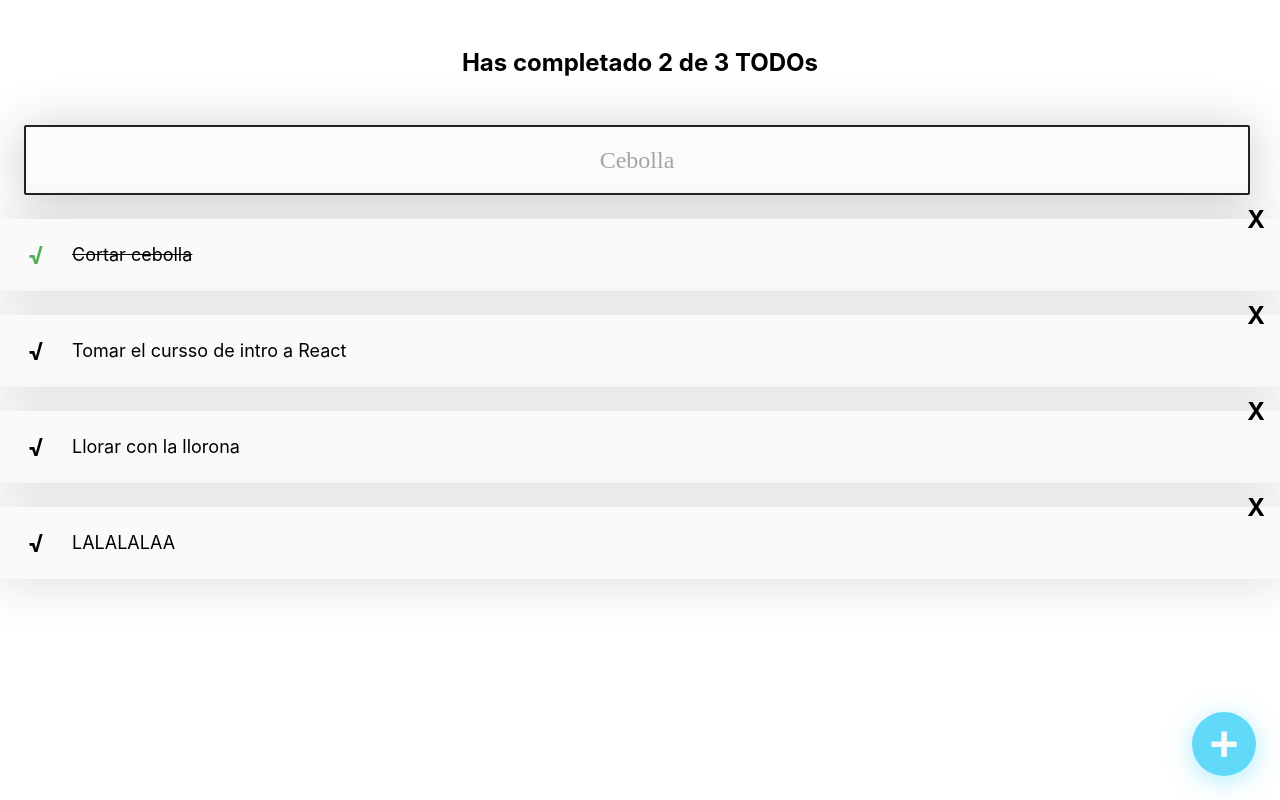
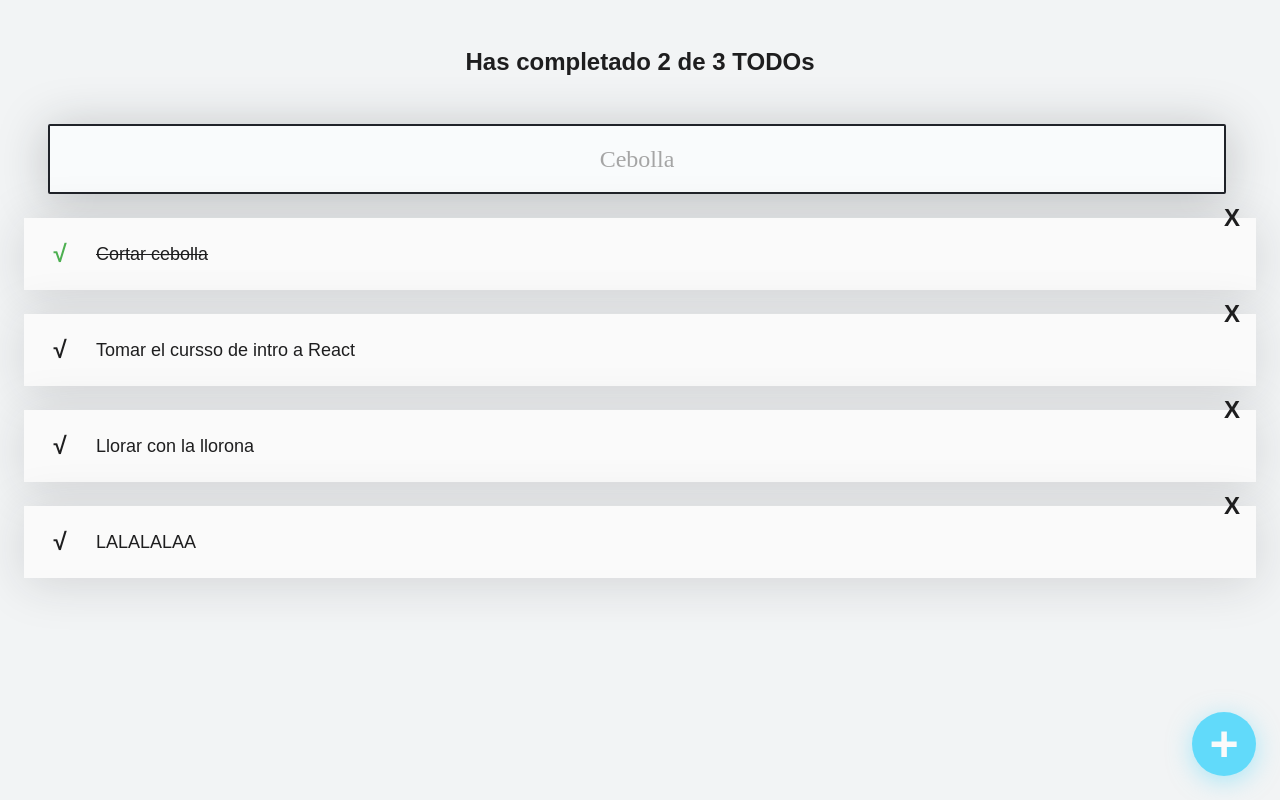
Before and after one commit to vtorresm/todo-list, a React (Create React App) app: page / in a window 1280 px wide. Built offline with nearby package versions, Linux system fonts and the light colour scheme; the HTML template or start-up script is replaced by a standard one.

Commit message:
Creando estilos generales

```diff
--- a/src/index.css
+++ b/src/index.css
@@ -1,13 +1,13 @@
 body {
   margin: 0;
-  font-family: -apple-system, BlinkMacSystemFont, 'Segoe UI', 'Roboto', 'Oxygen',
-    'Ubuntu', 'Cantarell', 'Fira Sans', 'Droid Sans', 'Helvetica Neue',
-    sans-serif;
-  -webkit-font-smoothing: antialiased;
-  -moz-osx-font-smoothing: grayscale;
+  padding: 0;
+  background: #F2F4F5;
+  color: #1E1E1F;
+  font-family: 'Montserrat', Arial, Helvetica, sans-serif;
 }
 
-code {
-  font-family: source-code-pro, Menlo, Monaco, Consolas, 'Courier New',
-    monospace;
+#root {
+  margin: 0 24px;
+  position: relative;
+  min-height: 100vh;
 }
```
Also changed, not shown: src/App.css (+1 -6 lines).
